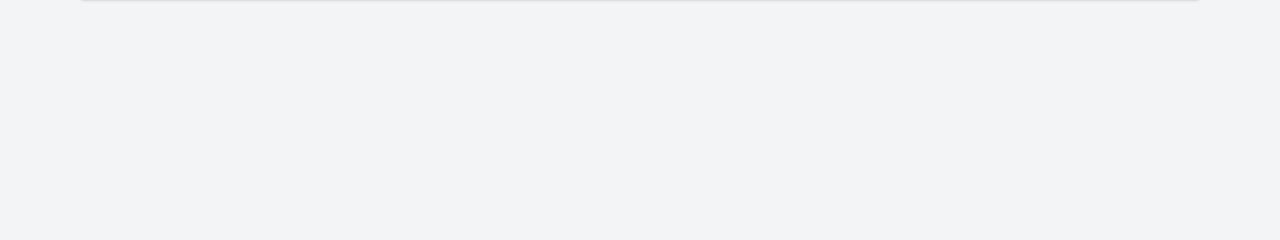
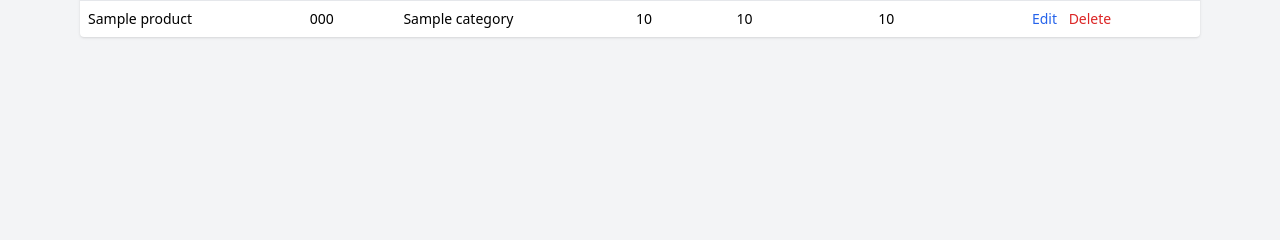
Before and after one commit to Mukhtarrahimi/-Warehouse-Management-System, a Django app: template templates/products/list.html in a window 1280 px wide. Shown: the part 202-442 px from the top of the page. Run offline with Django 5.2, Linux system fonts and the light colour scheme; the template is opened without the code that fills it: most values are stand-ins (such as "Sample title", 1, 10 or a date in 2020); parts of the project's set-up code (start-up, migrations or seed data) failed here and were passed over; some libraries are stand-ins or nearby versions.

Commit message:
product -> list.html code complate

```diff
--- a/templates/products/list.html
+++ b/templates/products/list.html
@@ -21,7 +21,24 @@
         <th class="text-left p-2"></th>
       </tr>
     </thead>
-
+    <tbody>
+      {% for p in products %}
+      <tr class="border-t">
+        <td class="p-2">{{ p.name }}</td>
+        <td class="p-2">{{ p.code }}</td>
+        <td class="p-2">{{ p.category }}</td>
+        <td class="p-2">{{ p.stock }}</td>
+        <td class="p-2">{{ p.avg_cost }}</td>
+        <td class="p-2">{{ p.sale_price }}</td>
+        <td class="p-2">
+          <a class="text-blue-600" href="{% url 'product_edit' p.id %}">Edit</a>
+          <a class="text-red-600 ml-2" href="{% url 'product_delete' p.id %}">Delete</a>
+        </td>
+      </tr>
+      {% empty %}
+      <tr><td class="p-2" colspan="7">No products</td></tr>
+      {% endfor %}
+    </tbody>
   </table>
 </div>
 {% endblock %}
```
